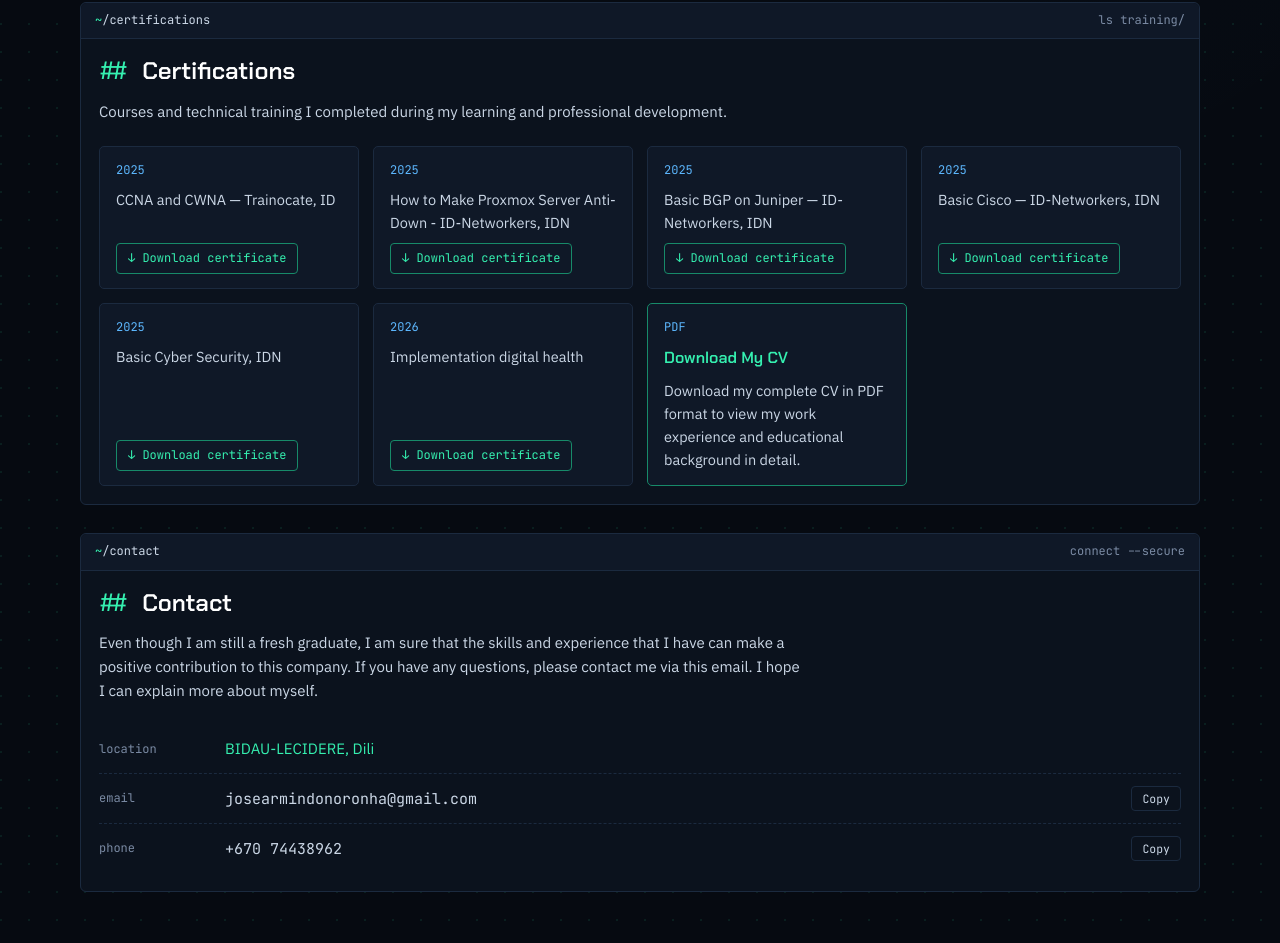
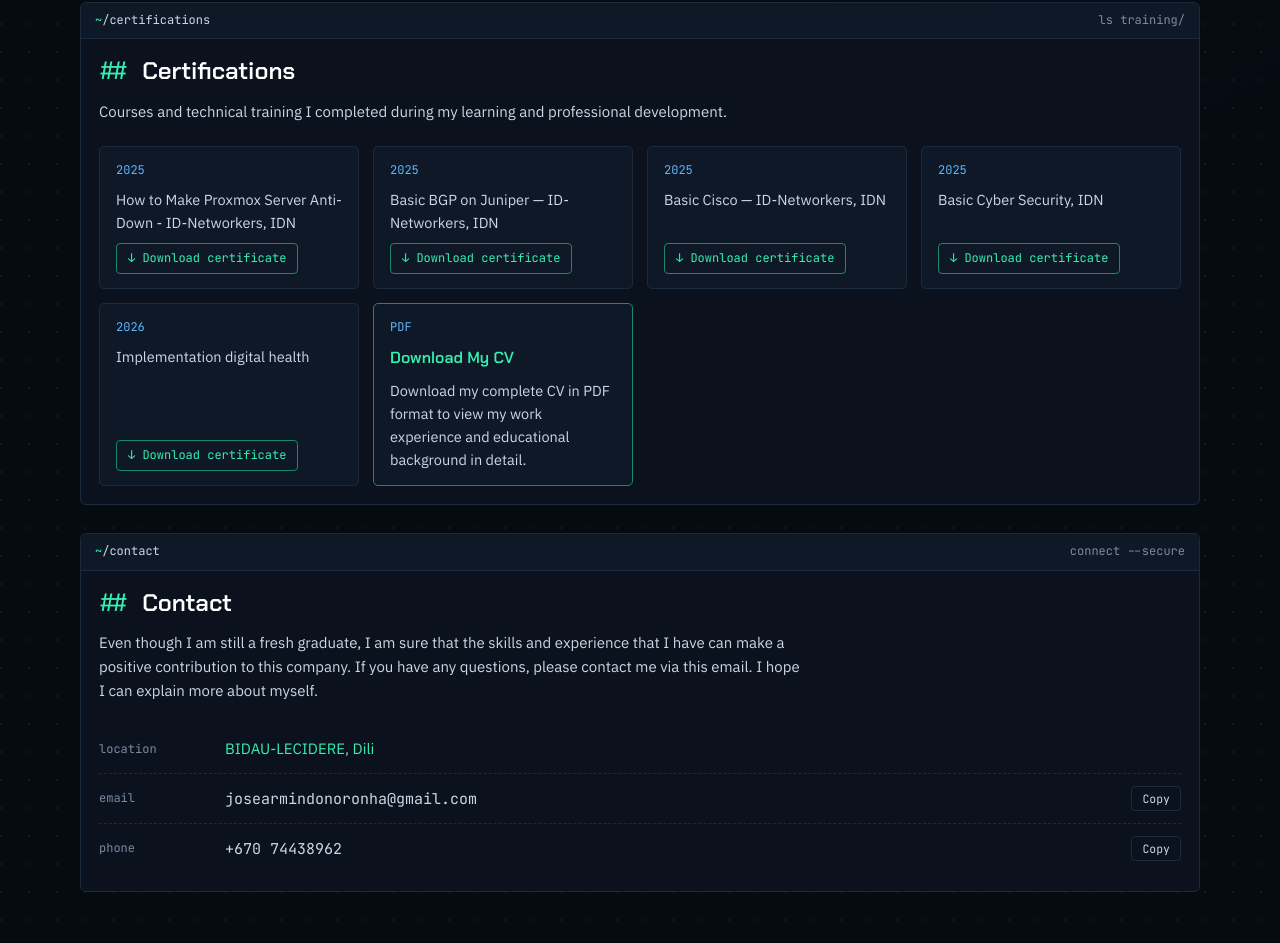
Before and after one commit to Malevedasilva/noronhaprofile, a plain HTML site: page index.html in a window 1280 px wide. Shown: the part 2301-3244 px from the top of the page. Drawn offline with Linux system fonts and the light colour scheme.

```diff
--- a/index.html
+++ b/index.html
@@ -359,7 +359,7 @@ footer .wrap { display: flex; justify-content: space-between; flex-wrap: wrap; g
       <h2 class="title" data-i18n="certs_title">Certifications</h2>
       <p class="lead" data-i18n="certs_desc">Courses and technical training I completed during my learning and professional development.</p>
       <div class="cards">
-        <div class="card"><span class="yr">2025</span><p >CCNA and CWNA — Trainocate, ID</p><a class="dl" href="assets/sertifikat-1.pdf" download><span data-i18n="cert_dl">Download certificate</span></a></div>
+
         <div class="card"><span class="yr">2025</span><p >How to Make Proxmox Server Anti-Down - ID-Networkers, IDN</p><a class="dl" href="assets/sertifikat-2.pdf" download><span data-i18n="cert_dl">Download certificate</span></a></div>
         <div class="card"><span class="yr">2025</span><p >Basic BGP on Juniper — ID-Networkers, IDN</p><a class="dl" href="assets/sertifikat-3.pdf" download><span data-i18n="cert_dl">Download certificate</span></a></div>
         <div class="card"><span class="yr">2025</span><p >Basic Cisco — ID-Networkers, IDN</p><a class="dl" href="assets/sertifikat-4.pdf" download><span data-i18n="cert_dl">Download certificate</span></a></div>
```
